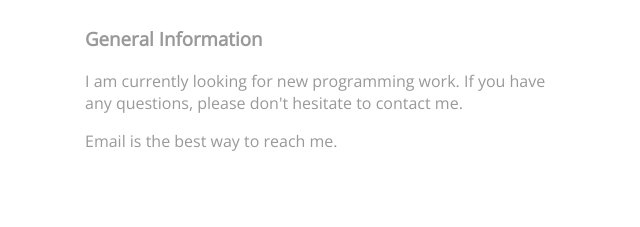
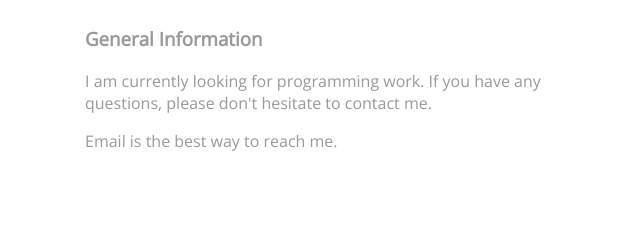
Before and after one commit to danielhart1414/Favorite-Animal-Showcase, a plain HTML site: page contact.html in a window 1280 px wide. Shown: the part 139-366 px from the top of the page, 85-725 px from the left. Drawn offline with nearby package versions, Linux system fonts and the light colour scheme.

Commit message:
Revised contact paragraph

```diff
--- a/contact.html
+++ b/contact.html
@@ -27,7 +27,7 @@
     <div id="wrapper">
       <section id="primary">
         <h3>General Information</h3>
-        <p>I am currently looking for new programming work. If you have any questions, please don't hesitate to contact me.</p>
+        <p>I am currently looking for programming work. If you have any questions, please don't hesitate to contact me.</p>
         <p> Email is the best way to reach me.</p>
       </section>
       <section id="secondary">
```
